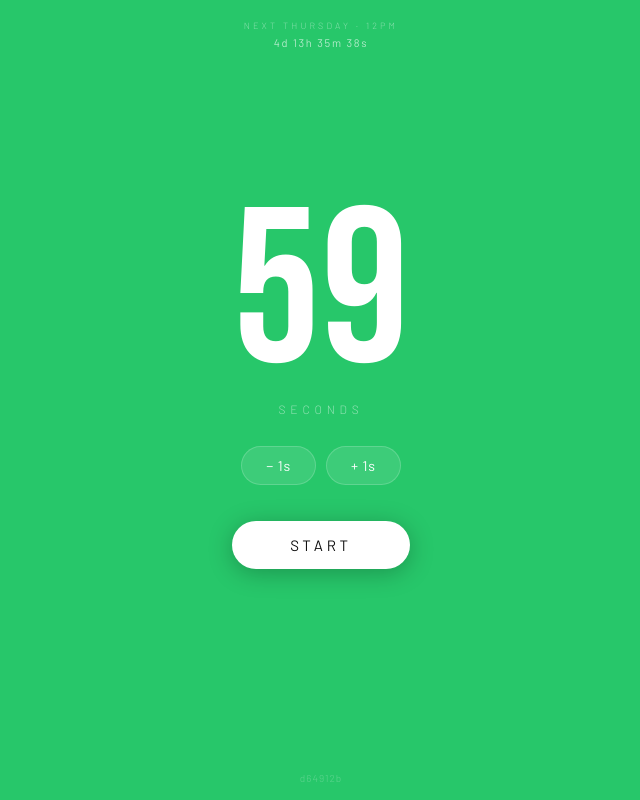
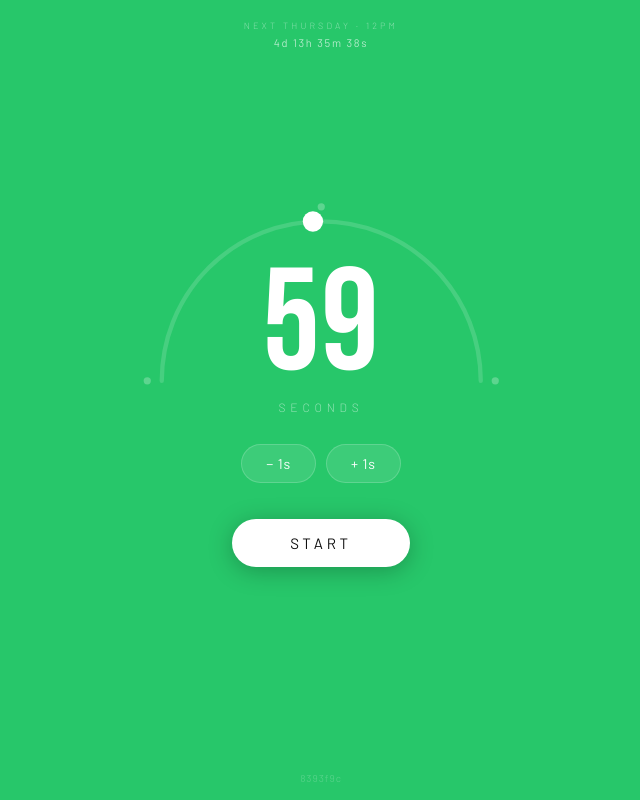
Before and after one commit to heyitsmdr/timer, a plain HTML site: page index.html in a window 1280 px wide. Both pictures are taken after a click on the button "− 1s". Shown: the whole page, without its empty margins (319-959 px from the left). Drawn offline with Linux system fonts and the light colour scheme.

Commit message:
Add arc with bounds

```diff
--- a/index.html
+++ b/index.html
@@ -123,6 +123,54 @@
                 display: flex;
                 flex-direction: column;
                 align-items: center;
+            }
+
+            /* ── Range dial (half-arc over the seconds number) ── */
+            /* The semicircle must be wide enough for the digits to clear its
+               shoulders, so the idle number runs smaller than the countdown one. */
+            .dial {
+                position: relative;
+                font-size: clamp(70px, 31vw, 145px);
+                width: 2.5em;
+                height: 1.3em;
+                display: flex;
+                align-items: flex-end;
+                justify-content: center;
+            }
+            .dial .big-num {
+                font-size: 1em;
+            }
+            .dial-svg {
+                position: absolute;
+                inset: 0;
+                width: 100%;
+                height: 100%;
+                overflow: visible;
+                pointer-events: none;
+            }
+            .dial-track {
+                fill: none;
+                stroke: rgba(255, 255, 255, 0.15);
+                stroke-width: 3;
+                stroke-linecap: round;
+            }
+            .dial-fill {
+                fill: none;
+                stroke: rgba(255, 255, 255, 0.45);
+                stroke-width: 3;
+                stroke-linecap: round;
+            }
+            .dial-mark {
+                fill: rgba(255, 255, 255, 0.25);
+            }
+            .dial-dot {
+                fill: var(--text);
+                transition: transform 0.14s ease;
+            }
+            .dial-dot.beyond {
+                fill: none;
+                stroke: rgba(255, 255, 255, 0.75);
+                stroke-width: 3;
             }
 
             #git-hash {
@@ -458,7 +506,7 @@
             </div>
 
             <div id="content">
-                <div id="git-hash">d64912b</div>
+                <div id="git-hash">8393f9c</div>
 
                 <div id="thursday-countdown">
                     <div id="thursday-label">Next Thursday · 12PM</div>
@@ -467,7 +515,20 @@
 
                 <!-- IDLE -->
                 <div id="idle-view">
-                    <div class="big-num" id="idle-num">60</div>
+                    <div class="dial">
+                        <svg class="dial-svg" viewBox="0 0 250 130" aria-hidden="true">
+                            <path
+                                class="dial-track"
+                                d="M 15 124 A 110 110 0 0 1 235 124"
+                            />
+                            <path class="dial-fill" id="dial-fill" d="" />
+                            <circle class="dial-mark" cx="5" cy="124" r="2.5" />
+                            <circle class="dial-mark" cx="125" cy="4" r="2.5" />
+                            <circle class="dial-mark" cx="245" cy="124" r="2.5" />
+                            <circle class="dial-dot" id="dial-dot" cx="0" cy="0" r="7" />
+                        </svg>
+                        <div class="big-num" id="idle-num">60</div>
+                    </div>
                     <div class="small-label">seconds</div>
                     <div class="adj-row">
                         <button class="adj-btn" id="minus-btn">− 1s</button>
@@ -528,9 +589,6 @@
                 done: document.getElementById("done-view"),
             };
             const idleNum = document.getElementById("idle-num");
-            // Reflect persisted value in the idle display immediately
-            document.getElementById("idle-num").textContent =
-                parseInt(localStorage.getItem("timer_configured"), 10) || 60;
             const readyNum = document.getElementById("ready-num");
             const countdownNum = document.getElementById("countdown-num");
             const countdownLbl = document.getElementById("countdown-label");
@@ -539,10 +597,16 @@
             const STORAGE_KEY = "timer_configured";
             const STATS_TIME_KEY = "timer_total_time";
             const STATS_RUNS_KEY = "timer_total_runs";
+            const DEFAULT_SECONDS = 60;
+            const SOFT_MIN = 30; // soft cap — the dial pins here, buttons pass through
+            const SOFT_MAX = 90;
+            const HARD_MIN = 5;
+            const HARD_MAX = 999;
             let configured =
-                parseInt(localStorage.getItem(STORAGE_KEY), 10) || 60;
-            let totalTime = 60;
-            let timeRemaining = 60;
+                parseInt(localStorage.getItem(STORAGE_KEY), 10) ||
+                DEFAULT_SECONDS;
+            let totalTime = DEFAULT_SECONDS;
+            let timeRemaining = DEFAULT_SECONDS;
             let phase = "idle"; // idle | ready | countdown | done
             let paused = false;
             let pausedElapsed = 0; // seconds elapsed before current run segment
@@ -745,25 +809,85 @@
                     progress > 0.01 && progress < 0.99 ? "1" : "0";
             }
 
+            // ── Range dial ────────────────────────────────────────────────────────────
+            const dialFill = document.getElementById("dial-fill");
+            const dialDot = document.getElementById("dial-dot");
+            const DIAL_R = 110;
+            const DIAL_CX = 125;
+            const DIAL_CY = 124;
+
+            // 0 = far left (<= SOFT_MIN), 0.5 = apex (DEFAULT_SECONDS), 1 = far right (>= SOFT_MAX)
+            function dialFraction(v) {
+                const t =
+                    v >= DEFAULT_SECONDS
+                        ? Math.min(
+                              1,
+                              (v - DEFAULT_SECONDS) /
+                                  (SOFT_MAX - DEFAULT_SECONDS),
+                          )
+                        : -Math.min(
+                              1,
+                              (DEFAULT_SECONDS - v) /
+                                  (DEFAULT_SECONDS - SOFT_MIN),
+                          );
+                return (t + 1) / 2;
+            }
+
+            function dialPoint(f) {
+                const a = Math.PI * (1 - f); // f=0 → 180° (left), f=1 → 0° (right)
+                return [
+                    DIAL_CX + DIAL_R * Math.cos(a),
+                    DIAL_CY - DIAL_R * Math.sin(a),
+                ];
+            }
+
+            function renderDial() {
+                const f = dialFraction(configured);
+                const [x, y] = dialPoint(f);
+                dialDot.style.transform = `translate(${x}px, ${y}px)`;
+                dialDot.classList.toggle(
+                    "beyond",
+                    configured < SOFT_MIN || configured > SOFT_MAX,
+                );
+
+                // Fill segment from the apex out to the dot
+                if (Math.abs(f - 0.5) < 0.001) {
+                    dialFill.setAttribute("d", "");
+                } else {
+                    const [ax, ay] = dialPoint(0.5);
+                    const sweep = f > 0.5 ? 1 : 0;
+                    dialFill.setAttribute(
+                        "d",
+                        `M ${ax} ${ay} A ${DIAL_R} ${DIAL_R} 0 0 ${sweep} ${x} ${y}`,
+                    );
+                }
+            }
+
+            function renderIdle() {
+                idleNum.textContent = configured;
+                renderDial();
+            }
+
+            function setConfigured(v) {
+                configured = Math.min(HARD_MAX, Math.max(HARD_MIN, v));
+                localStorage.setItem(STORAGE_KEY, configured);
+                renderIdle();
+            }
+
+            // Paint the persisted value into the idle view on load
+            renderIdle();
+
             // ── Button handlers ───────────────────────────────────────────────────────
             document
                 .getElementById("minus-btn")
                 .addEventListener("click", () => {
-                    if (configured > 5) {
-                        configured--;
-                        idleNum.textContent = configured;
-                        localStorage.setItem(STORAGE_KEY, configured);
-                    }
+                    setConfigured(configured - 1);
                     playClick();
                 });
             document
                 .getElementById("plus-btn")
                 .addEventListener("click", () => {
-                    if (configured < 999) {
-                        configured++;
-                        idleNum.textContent = configured;
-                        localStorage.setItem(STORAGE_KEY, configured);
-                    }
+                    setConfigured(configured + 1);
                     playClick();
                 });
             document
@@ -1036,8 +1160,9 @@
                 if (window.speechSynthesis) window.speechSynthesis.cancel();
 
                 configured =
-                    parseInt(localStorage.getItem(STORAGE_KEY), 10) || 60;
-                idleNum.textContent = configured;
+                    parseInt(localStorage.getItem(STORAGE_KEY), 10) ||
+                    DEFAULT_SECONDS;
+                renderIdle();
                 countdownView.classList.remove("paused");
                 greenPanel.classList.remove("paused");
 
```
